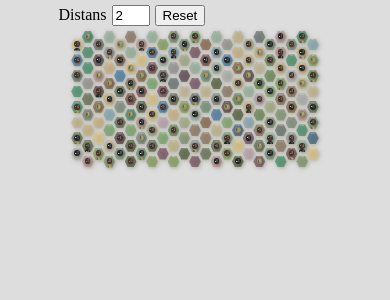
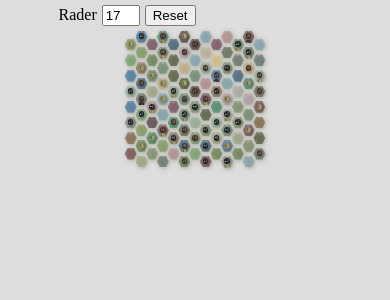
Before and after one commit to erikbjoern/boardgame-prototyping, a Vue app: page / in a window 390 px wide. Shown: the top 300 px of the page. Built offline with nearby package versions, Linux system fonts and the light colour scheme.

Commit message:
lay out row by row, easier than handling grid breakpoints

```diff
--- a/src/App.vue
+++ b/src/App.vue
@@ -1,46 +1,39 @@
 <template>
   <div>
     <div style="margin: 5px 15vw">
-      <!-- <label htmlFor="rows">Rader</label>
+      <label htmlFor="rows">Rader</label>
       <input id="rows" type="number" min="7" max="23" v-model="rows" />
-      <label htmlFor="columns">Kolumner</label>
+      <!-- <label htmlFor="columns">Kolumner</label>
       <input id="columns" type="number" min="7" step="2" v-model="columns" /> -->
-      <label htmlFor="distance">Distans</label>
+      <!-- <label htmlFor="distance">Distans</label>
       <input
         id="distance"
         type="number"
         min="1"
         :max="villageDistanceMaximum"
         v-model="villageDistance"
-      />
+      /> -->
       <button @click="reset">Reset</button>
     </div>
-    <!-- <ul class="hex-grid__list">
-      <li v-for="hex in hexesEvenRows.flat()" :key="hex.number" class="hex-grid__item">
+    <div class="grid-container">
       <div
-          class="hex-grid__content"
-          :style="`background-color: ${hex.color}9a`"
-          :class="{
-            center: isCenterHex(hex.number),
-            hidden: isOverflowing(hex.number),
-            village: isVillageHex(hex.number),
-          }"
+        class="odd-rows-grid"
+        :style="
+          `grid-template-columns: repeat(${Math.ceil(columns / 2) -
+            (columns % 2)}, 4.5vw);`
+        "
       >
-          <span>{{ hex.number }}</span>
-          <PopulatedTile v-if="isCenterHex(hex.number)" type="town" />
-          <PopulatedTile v-else-if="isVillageHex(hex.number)" type="village" />
-          <ResourceTile v-else :resources="hex.resources" />
-        </div>
-      </li>
-    </ul> -->
-    <div class="grid-container">
-      <div class="odd-rows-grid">
-        <div v-for="hex in hexesEvenRows.flat()" :key="hex.number">
+        <div v-for="hex in hexRowsEven.flat()" :key="hex.number">
           <ResourceTile :hex="hex" />
         </div>
       </div>
-      <div class="even-rows-grid">
-        <div v-for="hex in hexesOddRows.flat()" :key="hex.number">
+      <div
+        class="even-rows-grid"
+        :style="
+          `grid-template-columns: repeat(${Math.ceil(columns / 2)}, 4.5vw);`
+        "
+      >
+        <div v-for="hex in hexRowsOdd.flat()" :key="hex.number">
           <ResourceTile :hex="hex" />
         </div>
       </div>
@@ -50,36 +43,30 @@
 
 <script>
 import { colors } from "@/helpers/colors";
-// import { isCenter, isVillage } from "@/helpers/tilePositions";
-// import PopulatedTile from "@/components/PopulatedTile.vue";
 import ResourceTile from "./components/ResourceTile.vue";
 
 export default {
   name: "App",
   components: {
     ResourceTile,
-    // PopulatedTile,
   },
   data() {
     return {
-      columns: 12, //se till att ändra i CSS-variabeln också om denna ska ändras
+      columns: 13,
       colors: colors,
-      hexesEvenRows: [],
-      hexesOddRows: [],
+      hexRowsEven: [],
+      hexRowsOdd: [],
       rows: null, //sätts i created()
-      villageDistance: null, //sätts i created()
+      // villageDistance: null, //sätts i created()
     };
   },
   computed: {
-    // rows() {
-    //   return this.rows;
+    // hexCount() {
+    //   return this.rows * this.columns - Math.ceil(this.rows / 2);
     // },
     villageDistanceMaximum() {
       return Math.ceil(this.rows / 4 - 1);
     },
-    // hexCount() {
-    //   return this.rows * this.columns;
-    // },
   },
   methods: {
     getResource() {
@@ -92,39 +79,21 @@ export default {
     randomColor() {
       return this.colors[Math.floor(Math.random() * this.colors.length)];
     },
-    // isCenterHex(hex) {
-    //   const halfHexCount = Math.ceil(this.hexCount / 2);
-    //   const { rows, columns } = this;
-    //   return isCenter({ hex, halfHexCount, rows, columns });
-    // },
-    // isVillageHex(hex) {
-    //   const halfHexCount = Math.ceil(this.hexCount / 2);
-    //   const dist = parseInt(this.villageDistance);
-    //   const { rows, columns } = this;
+    addHexRows(difference, oldRowTotal) {
+      const { hexRowsEven, hexRowsOdd } = this;
+      const columns = parseInt(this.columns);
+      const newRowTotal = oldRowTotal + difference;
+      const previouslyHighestHexNumber =
+        Math.ceil(((oldRowTotal / 2) * (2 * columns - (columns % 2))) / 2);
+      let hexNumber = previouslyHighestHexNumber + 1;
 
-    //   return isVillage({ hex, halfHexCount, dist, rows, columns });
-    // },
-    layOutHexes(oldValue = 0) {
-      const { hexesEvenRows, hexesOddRows, rows, columns } = this;
-      const amount = rows * columns - Math.ceil(rows / 2);
-      (hexesEvenRows[0] = []), (hexesOddRows[0] = []);
+      for (let i = oldRowTotal + 1; i <= newRowTotal; i++) {
+        const tileRow = [];
+        const tileCount = Math.ceil(columns / 2) - (i % 2);
 
-      const breakPoints = [];
-
-      for (let i = 1; i <= rows; i++) {
-        breakPoints.push(
-          i % 2 == 1
-            ? columns - 1 + Math.floor(i / 2) * (2 * columns - 1)
-            : Math.floor(i / 2) * (2 * columns - 1)
-        );
-      }
-      let breakPointCounter = 0;
-      const rowCounter = () => Math.floor(breakPointCounter / 2);
-
-      for (let hex = 1; hex <= amount; hex++) {
-        debugger;
+        for (let t = 0; t < tileCount; t++, hexNumber++) {
           const tile = {
-          number: oldValue + hex,
+            number: hexNumber,
             color: this.randomColor(),
             resources: {
               stone: this.getResource(),
@@ -132,78 +101,73 @@ export default {
               wheat: this.getResource(),
             },
           };
-
-        if (hex > breakPoints[breakPointCounter]) {
-          breakPointCounter % 2 == 0
-            ? hexesEvenRows.push([])
-            : hexesOddRows.push([]);
-
-          breakPointCounter++;
+          tileRow.push(tile);
         }
 
-        breakPointCounter % 2 == 0
-          ? hexesEvenRows[rowCounter()].push(tile)
-          : hexesOddRows[rowCounter()].push(tile);
+        i % 2 == 0
+          ? (hexRowsOdd[Math.floor(i / 2)] = tileRow)
+          : (hexRowsEven[Math.floor(i / 2)] = tileRow);
       }
 
-      // localStorage.setItem("hexData", JSON.stringify({ hexesEvenRows, hexesOddRows }));
+      // localStorage.setItem("hexData", JSON.stringify({ hexRowsEven, hexRowsOdd }));
     },
     reset() {
       // localStorage.removeItem("hexData");
       localStorage.removeItem("rowCount");
-      localStorage.removeItem("villageDistance");
+      // localStorage.removeItem("villageDistance");
       window.location.reload();
     },
   },
   watch: {
-    // hexCount: {
-    //   handler(newValue, oldValue) {
-    //     if (oldValue == 0) return;
+    rows: {
+      handler(newValue, oldValue) {
+        if (oldValue == 0 || oldValue == null) return;
+        oldValue = parseInt(oldValue);
 
-    //     const difference = Math.abs(newValue - oldValue);
-    //     const { hexesEvenRows, hexesOddRows } = this;
+        const difference = Math.abs(newValue - oldValue);
+        // const { hexRowsEven, hexRowsOdd } = this;
 
-    //     if (newValue > oldValue) {
-    //       this.layOutHexes(difference, oldValue);
-    //     } else {
-    //       for (let i = 1; i <= difference; i++) {
-    //         hexStash.push(hexes[oldValue - i]);
-    //         hexes.pop();
-    //       }
+        if (newValue > oldValue) {
+          this.addHexRows(difference, oldValue);
+        } // else {
+        //   for (let i = 1; i <= difference; i++) {
+        //     hexStash.push(hexes[oldValue - i]);
+        //     hexes.pop();
+        //   }
 
-    //       localStorage.setItem(
-    //         "hexData",
-    //         JSON.stringify({ hexesEvenRows, hexesOddRows })
-    //       );
-    //     }
-    //   },
-    // },
-    villageDistance(newValue) {
-      localStorage.setItem("villageDistance", newValue.toString());
-    },
-    rows(newValue, oldValue) {
-      if (this.villageDistance > this.villageDistanceMaximum)
-        this.villageDistance = this.villageDistanceMaximum;
-
-      if (newValue > oldValue && oldValue == 8 && this.villageDistance == 1)
-        this.villageDistance = 2;
+        // localStorage.setItem(
+        //   "hexData",
+        //   JSON.stringify({ hexRowsEven, hexRowsOdd })
+        // );
+        // }
 
       localStorage.setItem("rowCount", newValue.toString());
       },
     },
+    villageDistance(newValue) {
+      localStorage.setItem("villageDistance", newValue.toString());
+    },
+    // rows(newValue, oldValue) {
+    //   if (this.villageDistance > this.villageDistanceMaximum)
+    //     this.villageDistance = this.villageDistanceMaximum;
+
+    //   if (newValue > oldValue && oldValue == 8 && this.villageDistance == 1)
+    //     this.villageDistance = 2;
+    // },
+  },
   created() {
     // const savedHexData = JSON.parse(localStorage.getItem("hexData"));
-    const savedVillageDistance = localStorage.getItem("villageDistance");
+    // const savedVillageDistance = localStorage.getItem("villageDistance");
     const savedRowCount = parseInt(localStorage.getItem("rowCount"));
 
-    this.villageDistance = savedVillageDistance || 2;
+    // this.villageDistance = savedVillageDistance || 2;
     this.rows = savedRowCount || 17;
 
     // if (savedHexData) {
     //   this.hexes = savedHexData.hexes;
     //   this.hexStash = savedHexData.hexStash;
     // } else {
-      this.layOutHexes();
+    this.addHexRows(this.rows, 0);
     // }
   },
 };
@@ -219,13 +183,11 @@ export default {
 .even-rows-grid,
 .odd-rows-grid {
   display: grid;
-  grid-template-columns: repeat(11, 4.5vw);
   grid-auto-rows: 3vw;
   gap: 1vw;
 }
 
 .even-rows-grid {
-  grid-template-columns: repeat(12, 4.5vw);
   position: absolute;
   top: 2vw;
   left: -2.75vw;
@@ -240,20 +202,4 @@ input {
   width: 30px;
   margin: 0 5px;
 }
-
-// .center {
-//   background-color: #9e0007 !important;
-// }
-
-// .village {
-//   background-color: #af6c00 !important;
-// }
-
-// .hex-grid__list {
-//   display: grid;
-//   gap: 0.2vw 0;
-//   grid-template-columns: repeat(auto-fill, 2vw);
-//   list-style-type: none;
-//   margin: 2vh calc(10vw - 30px);
-// }
 </style>
```
Lines whose indentation alone changed are shown as unchanged.
